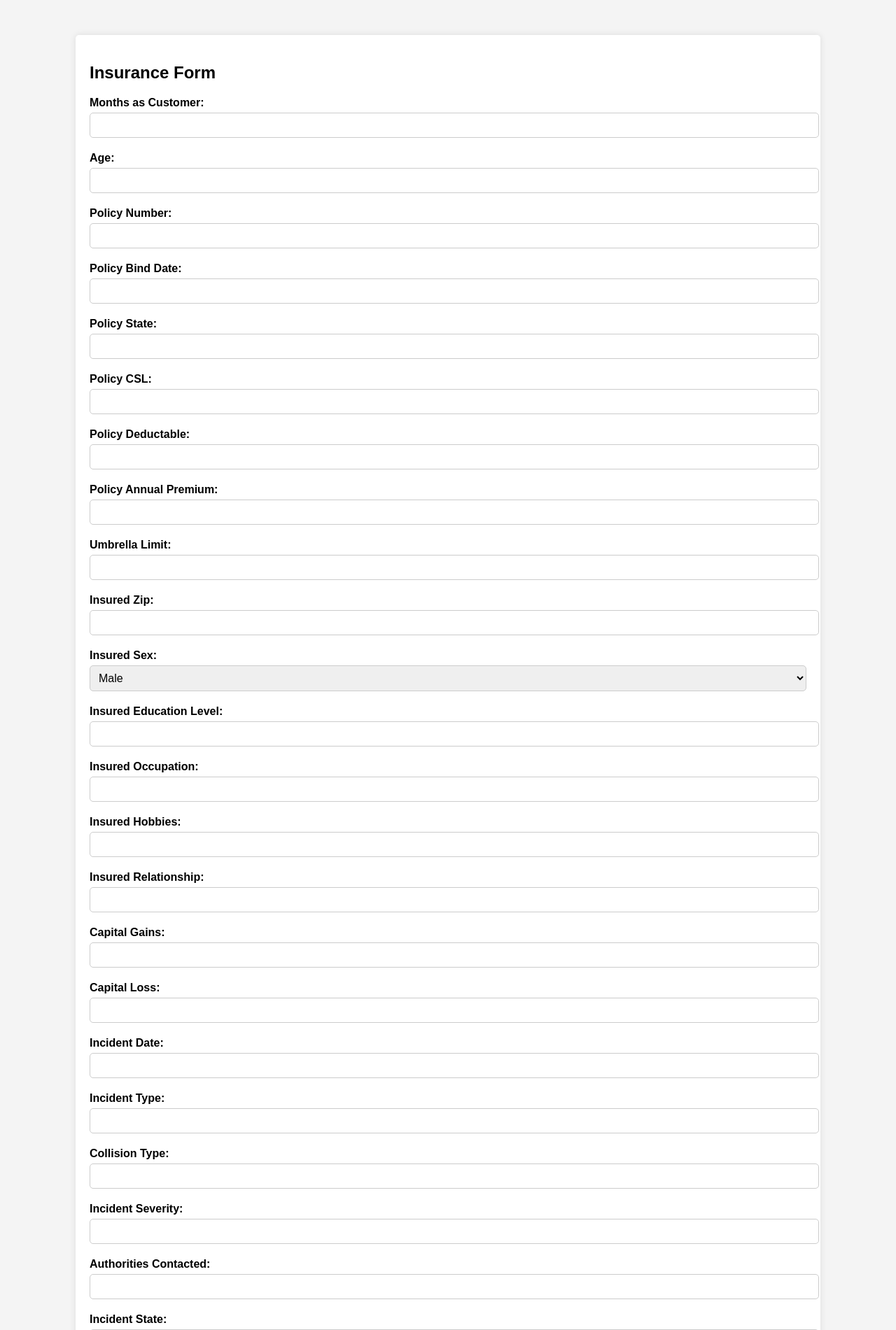
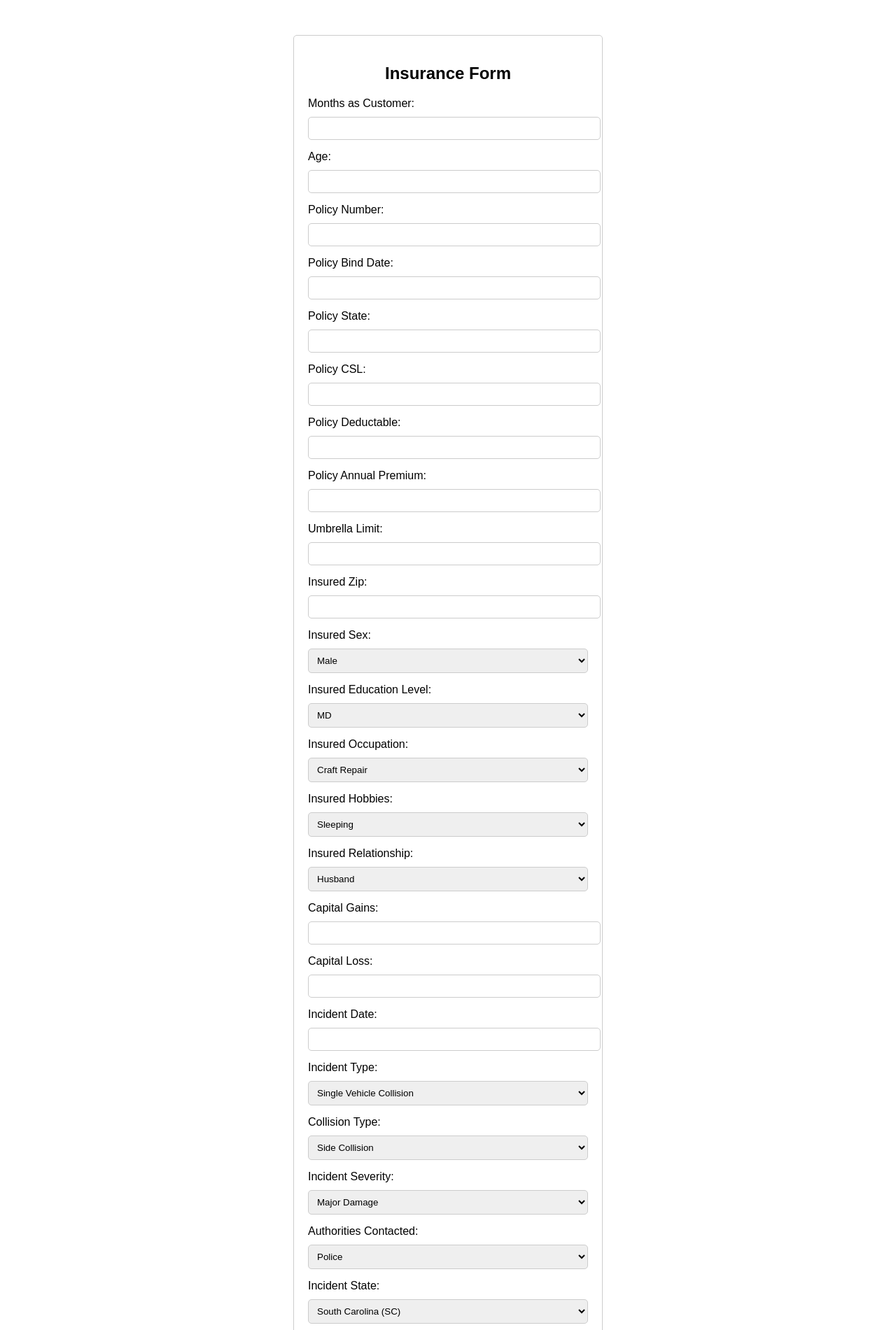
Before and after one commit to mananshah511/insurance_fraud, a Flask app: template templates/index.html in a window 1280 px wide. Shown: the top 1901 px of the page at 70% size. Run offline with Flask 3, Linux system fonts and the light colour scheme; the template is opened without the code that fills it: most values are stand-ins (such as "Sample title", 1, 10 or a date in 2020).

Commit message:
Predict route added and tested with frontend

```diff
--- a/app.py
+++ b/app.py
@@ -4,6 +4,10 @@ from flask_cors import CORS,cross_origin
 from insurance.exception import InsuranceException
 from insurance.logger import logging
 from insurance.pipeline.pipeline import Pipeline
+from insurance.entity.artifact_entity import FinalArtifact
+import pandas as pd
+import numpy as np
+from insurance.util.util import load_object,preprocessing
 
 app = Flask(__name__)
 
@@ -11,6 +15,44 @@ app = Flask(__name__)
 @cross_origin()
 def homepage():
     return render_template('index.html')
+
+@app.route('/predict',methods=['POST'])
+@cross_origin()
+def predict():
+    try:
+        data = [str(x) for x in request.form.values()]
+        if not os.path.exists('data.json'):
+            return render_template('index.html',output_text = "No model is trained, please start training")
+
+        with open('data.json', 'r') as json_file:
+            dict_data = json.loads(json_file.read())
+
+        final_artifact = FinalArtifact(**dict_data)
+        logging.info(f"final artifact : {final_artifact}")
+
+        train_df = pd.read_csv(final_artifact.ingested_train_data)
+        train_df = train_df.iloc[:,:-1]
+        columns = train_df.columns
+
+        df = pd.DataFrame(data).T
+        df.columns = columns
+        df = pd.concat([df,train_df])
+        df = preprocessing(df=df)
+
+        df = (np.array(df.iloc[0])).reshape(1,-1)
+
+        cluster_object = load_object(file_path = final_artifact.cluster_model_path)
+        cluster_number = int(cluster_object.predict(df))
+
+        model_object = load_object(file_path = final_artifact.export_dir_path[cluster_number])
+        output = int(model_object.predict(df))
+
+        if output == 0:
+            return render_template('index.html',output_text = "Given person's has not commited insurance fraud")
+        else:
+            return render_template('index.html',output_text = "Given person's has commited insurance fraud")
+    except Exception as e:
+        raise InsuranceException(sys,e) from e
 
 @app.route('/train',methods=['POST'])
 @cross_origin()
--- /dev/null
+++ b/data.json
@@ -0,0 +1 @@
+{"ingested_train_data": "D:\\projects\\insurance_fraud\\insurance\\artifact\\data_ingestion\\2023-10-22-11-40-35\\ingested_data\\train\\insurance_fraud.csv", "cluster_model_path": "D:\\projects\\insurance_fraud\\insurance\\artifact\\data_transform\\2023-10-22-11-40-35\\cluster_model\\cluster_model.pkl", "export_dir_path": ["D:\\projects\\insurance_fraud\\insurance\\artifact\\model_pusher\\saved_models\\cluster0\\model.pkl", "D:\\projects\\insurance_fraud\\insurance\\artifact\\model_pusher\\saved_models\\cluster1\\model.pkl", "D:\\projects\\insurance_fraud\\insurance\\artifact\\model_pusher\\saved_models\\cluster2\\model.pkl", "D:\\projects\\insurance_fraud\\insurance\\artifact\\model_pusher\\saved_models\\cluster3\\model.pkl"]}
--- a/insurance/entity/artifact_entity.py
+++ b/insurance/entity/artifact_entity.py
@@ -17,3 +17,5 @@ ModelEvulationArtifact = namedtuple("ModelEvulationConfig",
                                   ["is_model_accepted","evulation_model_file_path"])
 
 ModelPusherArtifact = namedtuple("ModelPusherArtifact",["export_dir_path"])
+
+FinalArtifact = namedtuple("FinalArtifact",["ingested_train_data","cluster_model_path","export_dir_path"])
--- a/templates/index.html
+++ b/templates/index.html
@@ -7,45 +7,47 @@
     <style>
         body {
     font-family: Arial, sans-serif;
-            margin: 0;
-            padding: 0;
-            background-color: #f4f4f4;
     }
+
     .container {
-            width: 80%;
+    max-width: 400px;
     margin: 0 auto;
-            overflow: hidden;
-            background: #fff;
     padding: 20px;
+    text-align: center;
+    border: 1px solid #ccc;
     border-radius: 5px;
-            box-shadow: 0 0 10px rgba(0, 0, 0, 0.1);
     margin-top: 50px;
     }
-        .form-group {
-            margin-bottom: 20px;
+
+    form {
+    margin-top: 20px;
     }
+
     label {
-            display: inline-table;
-            font-weight: bold;
+    display: block;
+    margin-bottom: 10px;
+    text-align: left;
     }
-        input[type="text"], select {
+
+    input, select {
     width: 100%;
     padding: 8px;
-            margin-top: 5px;
-            font-size: 16px;
-            border-radius: 5px;
+    margin-bottom: 15px;
     border: 1px solid #ccc;
-        }
-        input[type="submit"] {
-            background: #4caf50;
-            color: #fff;
-            border: none;
-            padding: 10px 20px;
-            cursor: pointer;
     border-radius: 5px;
     }
-        input[type="submit"]:hover {
-            background: #45a049;
+
+    button {
+    background-color: #4CAF50;
+    color: white;
+    padding: 10px 20px;
+    border: none;
+    border-radius: 5px;
+    cursor: pointer;
+    }
+
+    button:hover {
+    background-color: #45a049;
     }
     </style>
 </head>
@@ -53,7 +55,7 @@
 
 <div class="container">
     <h2>Insurance Form</h2>
-    <form action="#" method="post">
+    <form action="{{ url_for('predict')}}" method="post">
         <div class="form-group">
             <label for="months_as_customer">Months as Customer:</label>
             <input type="text" id="months_as_customer" name="months_as_customer">
@@ -97,25 +99,76 @@
         <div class="form-group">
             <label for="insured_sex">Insured Sex:</label>
             <select id="insured_sex" name="insured_sex">
-                <option value="male">Male</option>
-                <option value="female">Female</option>
+                <option value="MALE">Male</option>
+                <option value="FEMALE">Female</option>
             </select>
         </div>
         <div class="form-group">
             <label for="insured_education_level">Insured Education Level:</label>
-            <input type="text" id="insured_education_level" name="insured_education_level">
+            <select id="insured_education_level" name="insured_education_level">
+                <option value="MD">MD</option>
+                <option value="PhD">PhD</option>
+                <option value="Associate">Associate</option>
+                <option value="Masters">Masters</option>
+                <option value="High School">High School</option>
+                <option value="College">College</option>
+                <option value="JD">JD</option>
+            </select>
         </div>
         <div class="form-group">
             <label for="insured_occupation">Insured Occupation:</label>
-            <input type="text" id="insured_occupation" name="insured_occupation">
+            <select id="insured_occupation" name="insured_occupation">
+                <option value="craft-repair">Craft Repair</option>
+                <option value="machine-op-inspct">Machine Operator Inspector</option>
+                <option value="sales">Sales</option>
+                <option value="armed-forces">Armed Forces</option>
+                <option value="tech-support">Tech Support</option>
+                <option value="prof-specialty">Professional Specialty</option>
+                <option value="other-service">Other Service</option>
+                <option value="priv-house-serv">Private House Service</option>
+                <option value="exec-managerial">Executive Managerial</option>
+                <option value="protective-serv">Protective Service</option>
+                <option value="transport-moving">Transport Moving</option>
+                <option value="handlers-cleaners">Handlers Cleaners</option>
+                <option value="adm-clerical">Administrative Clerical</option>
+                <option value="farming-fishing">Farming Fishing</option>
+            </select>
         </div>
         <div class="form-group">
             <label for="insured_hobbies">Insured Hobbies:</label>
-            <input type="text" id="insured_hobbies" name="insured_hobbies">
+            <select id="insured_hobbies" name="insured_hobbies">
+                <option value="sleeping">Sleeping</option>
+                <option value="reading">Reading</option>
+                <option value="board-games">Board Games</option>
+                <option value="bungie-jumping">Bungie Jumping</option>
+                <option value="base-jumping">Base Jumping</option>
+                <option value="golf">Golf</option>
+                <option value="camping">Camping</option>
+                <option value="dancing">Dancing</option>
+                <option value="skydiving">Skydiving</option>
+                <option value="movies">Movies</option>
+                <option value="hiking">Hiking</option>
+                <option value="yachting">Yachting</option>
+                <option value="paintball">Paintball</option>
+                <option value="chess">Chess</option>
+                <option value="kayaking">Kayaking</option>
+                <option value="polo">Polo</option>
+                <option value="basketball">Basketball</option>
+                <option value="video-games">Video Games</option>
+                <option value="cross-fit">Cross Fit</option>
+                <option value="exercise">Exercise</option>
+            </select>
         </div>
         <div class="form-group">
             <label for="insured_relationship">Insured Relationship:</label>
-            <input type="text" id="insured_relationship" name="insured_relationship">
+            <select id="insured_relationship" name="insured_relationship">
+                <option value="husband">Husband</option>
+                <option value="other-relative">Other Relative</option>
+                <option value="own-child">Own Child</option>
+                <option value="unmarried">Unmarried</option>
+                <option value="wife">Wife</option>
+                <option value="not-in-family">Not in Family</option>
+            </select>
         </div>
         <div class="form-group">
             <label for="capital-gains">Capital Gains:</label>
@@ -131,27 +184,63 @@
         </div>
         <div class="form-group">
             <label for="incident_type">Incident Type:</label>
-            <input type="text" id="incident_type" name="incident_type">
+            <select id="incident_type" name="incident_type">
+                <option value="Single Vehicle Collision">Single Vehicle Collision</option>
+                <option value="Vehicle Theft">Vehicle Theft</option>
+                <option value="Multi-vehicle Collision">Multi-vehicle Collision</option>
+                <option value="Parked Car">Parked Car</option>
+            </select>
         </div>
         <div class="form-group">
             <label for="collision_type">Collision Type:</label>
-            <input type="text" id="collision_type" name="collision_type">
+            <select id="collision_type" name="collision_type">
+                <option value="Side Collision">Side Collision</option>
+                <option value="Rear Collision">Rear Collision</option>
+                <option value="Front Collision">Front Collision</option>
+            </select>
         </div>
         <div class="form-group">
             <label for="incident_severity">Incident Severity:</label>
-            <input type="text" id="incident_severity" name="incident_severity">
+            <select id="incident_severity" name="incident_severity">
+                <option value="Major Damage">Major Damage</option>
+                <option value="Minor Damage">Minor Damage</option>
+                <option value="Total Loss">Total Loss</option>
+                <option value="Trivial Damage">Trivial Damage</option>
+            </select>
         </div>
         <div class="form-group">
             <label for="authorities_contacted">Authorities Contacted:</label>
-            <input type="text" id="authorities_contacted" name="authorities_contacted">
+            <select id="authorities_contacted" name="authorities_contacted">
+                <option value="Police">Police</option>
+                <option value="None">None</option>
+                <option value="Fire">Fire</option>
+                <option value="Other">Other</option>
+                <option value="Ambulance">Ambulance</option>
+            </select>
         </div>
         <div class="form-group">
             <label for="incident_state">Incident State:</label>
-            <input type="text" id="incident_state" name="incident_state">
+            <select id="incident_state" name="incident_state">
+                <option value="SC">South Carolina (SC)</option>
+                <option value="VA">Virginia (VA)</option>
+                <option value="NY">New York (NY)</option>
+                <option value="OH">Ohio (OH)</option>
+                <option value="WV">West Virginia (WV)</option>
+                <option value="NC">North Carolina (NC)</option>
+                <option value="PA">Pennsylvania (PA)</option>
+            </select>
         </div>
         <div class="form-group">
             <label for="incident_city">Incident City:</label>
-            <input type="text" id="incident_city" name="incident_city">
+            <select id="incident_city" name="incident_city">
+                <option value="Columbus">Columbus</option>
+                <option value="Riverwood">Riverwood</option>
+                <option value="Arlington">Arlington</option>
+                <option value="Springfield">Springfield</option>
+                <option value="Hillsdale">Hillsdale</option>
+                <option value="Northbend">Northbend</option>
+                <option value="Northbrook">Northbrook</option>
+            </select>
         </div>
         <div class="form-group">
             <label for="incident_location">Incident Location:</label>
@@ -167,7 +256,10 @@
         </div>
         <div class="form-group">
             <label for="property_damage">Property Damage:</label>
-            <input type="text" id="property_damage" name="property_damage">
+            <select id="property_damage" name="property_damage">
+                <option value="YES">YES</option>
+                <option value="NO">NO</option>
+            </select>
         </div>
         <div class="form-group">
             <label for="bodily_injuries">Bodily Injuries:</label>
@@ -179,7 +271,10 @@
         </div>
         <div class="form-group">
             <label for="police_report_available">Police Report Available:</label>
-            <input type="text" id="police_report_available" name="police_report_available">
+            <select id="police_report_available" name="police_report_available">
+                <option value="YES">YES</option>
+                <option value="NO">NO</option>
+            </select>
         </div>
         <div class="form-group">
             <label for="total_claim_amount">Total Claim Amount:</label>
@@ -210,15 +305,20 @@
             <input type="text" id="auto_year" name="auto_year">
         </div>
         <div class="form-group">
-            <input type="submit" value="Predict">
+            <button type="submit">Predict</button>
         </div>
     </form>
-</div>
+    <div class="container"><b>
+        {{output_text}}</b>
+
+</div></div>
+
+
 <div class="container">
     <h2>Insurance Model Training</h2>
     <form id="insurance-train" action="{{ url_for('train')}}" method="post">
         <div class="form-group">
-            <input type="submit" value="Train">
+            <button type="submit">Train</button>
         </div>
     </form>
 <div class="container"><b>
```
Also changed, not shown: insurance/pipeline/pipeline.py (+9 -1 lines), insurance/util/util.py (+17 -0 lines). Lines whose indentation alone changed are shown as unchanged.
